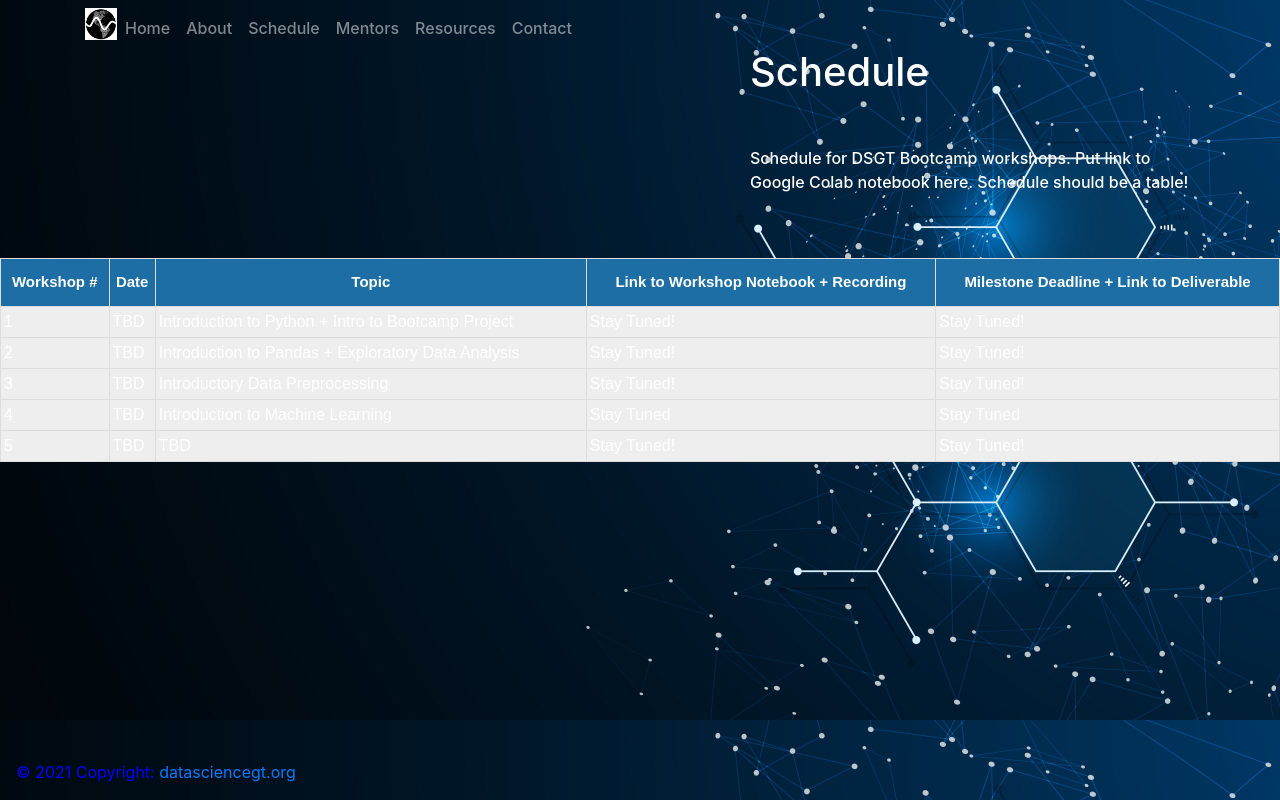
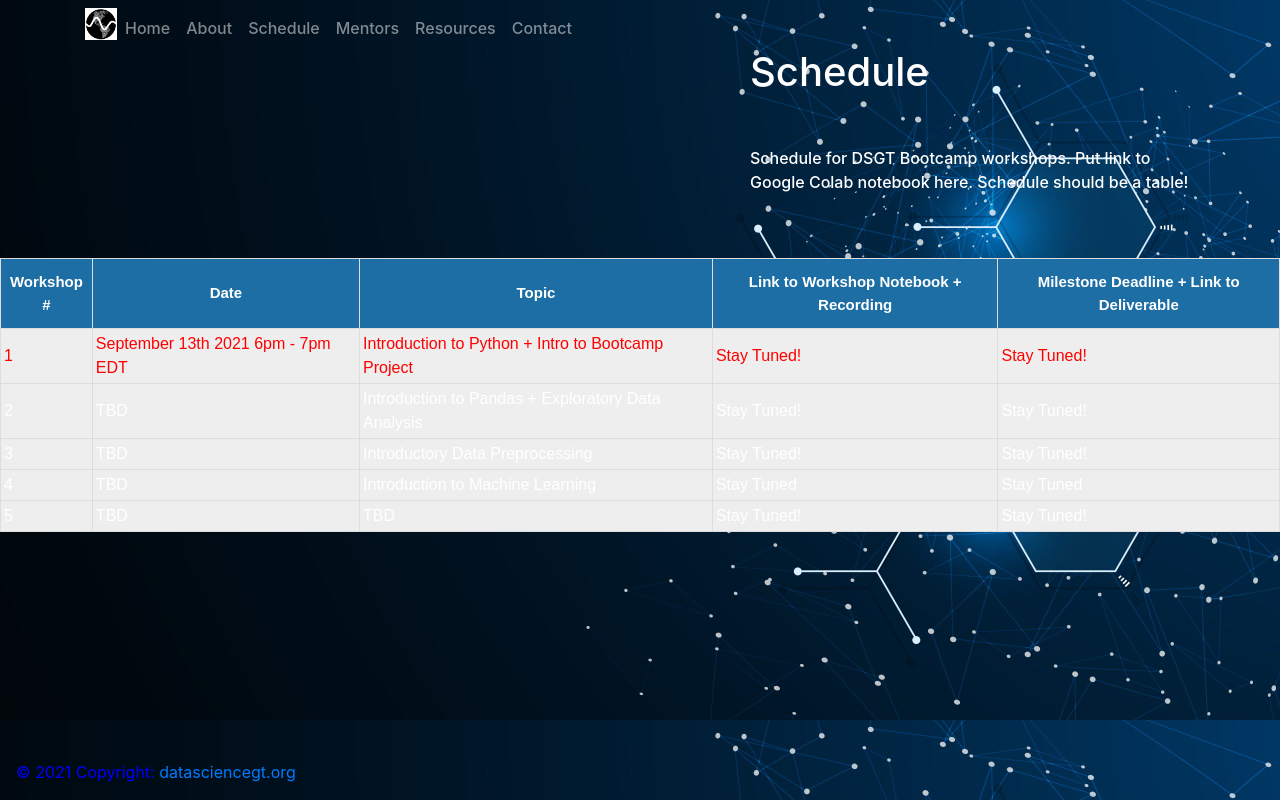
Before and after one commit to DSGT-Bootcamp/DSGTBootcampWebpage, a React (Create React App) app: page /schedule in a window 1280 px wide. Built offline with nearby package versions, Linux system fonts and the light colour scheme.

Commit message:
Updates to the schedule

```diff
--- a/src/components/ScheduleTable.js
+++ b/src/components/ScheduleTable.js
@@ -15,11 +15,11 @@ class ScheduleTable extends React.Component {
               </thead>
               <tbody>
                   <tr>
-                    <td>1</td>
-                    <td>TBD</td>
-                    <td>Introduction to Python + Intro to Bootcamp Project</td>
-                    <td>Stay Tuned!</td>
-                    <td>Stay Tuned!</td>
+                    <td><text style={{ color: 'red' }}>1</text></td>
+                    <td><text style={{ color: 'red' }}>September 13th 2021 6pm - 7pm EDT</text></td>
+                    <td><text style={{ color: 'red' }}>Introduction to Python + Intro to Bootcamp Project</text></td>
+                    <td><text style={{ color: 'red' }}>Stay Tuned!</text></td>
+                    <td><text style={{ color: 'red' }}>Stay Tuned!</text></td>
                   </tr>
                   <tr>
                     <td>2</td>
```
